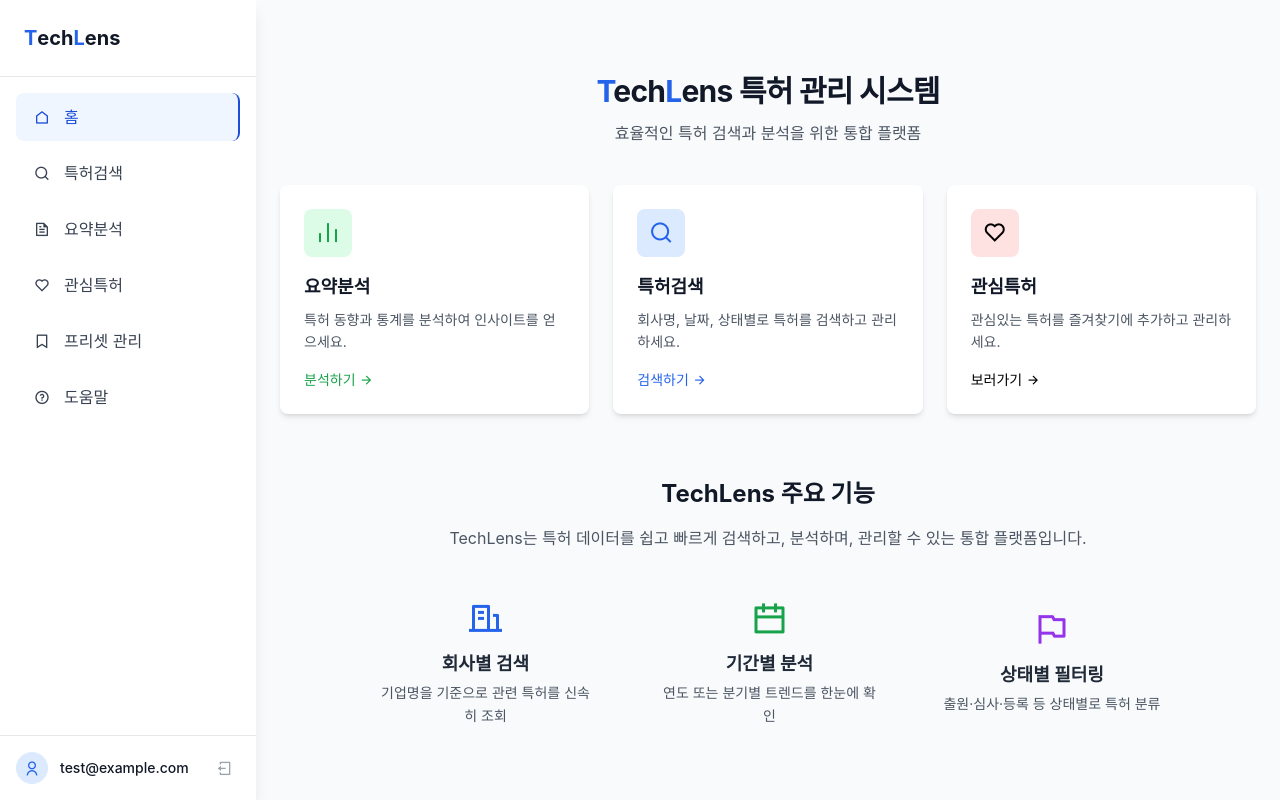
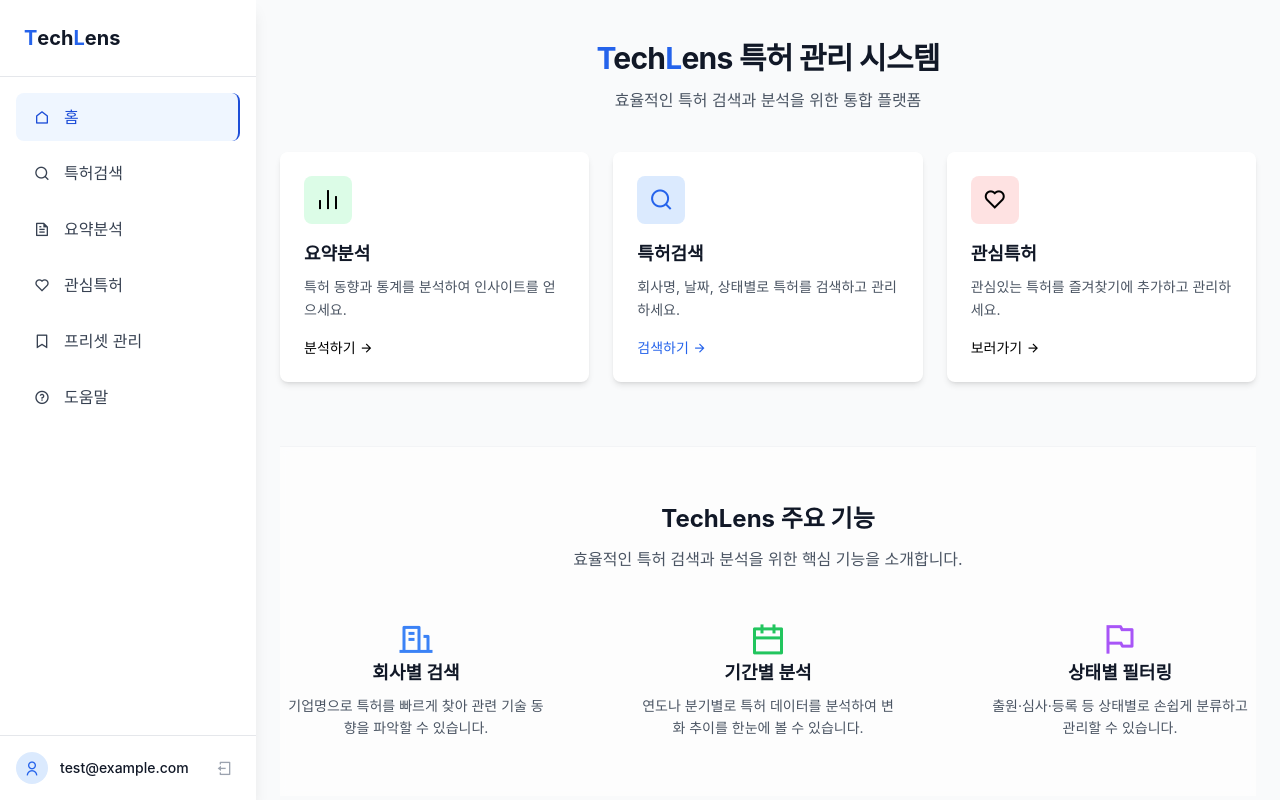
Before and after one commit to Douzone-Keycom-Internship-woohyun-2025/Frontend, a React (Vite) app: page /login in a window 1280 px wide. Both pictures are taken after a click on the button "로그인". Built offline with nearby package versions, Linux system fonts and the light colour scheme; a web font is replaced by a local one.

Commit message:
refactor: homepage ui 수정

```diff
--- a/src/pages/HomePage.tsx
+++ b/src/pages/HomePage.tsx
@@ -73,42 +73,41 @@ export default function HomePage() {
             ))}
           </div>
 
-          <section className="mt-16 text-center">
-            <h3 className="text-2xl font-bold text-gray-900 mb-4">
+          <section className="mt-16 bg-white/60 backdrop-blur-sm border-t border-gray-100 py-14">
+            <h3 className="text-2xl font-bold text-gray-900 mb-3 text-center">
               TechLens 주요 기능
             </h3>
-            <p className="text-gray-600 mb-12">
-              TechLens는 특허 데이터를 쉽고 빠르게 검색하고, 분석하며, 관리할 수
-              있는 통합 플랫폼입니다.
+            <p className="text-gray-600 text-center mb-12">
+              효율적인 특허 검색과 분석을 위한 핵심 기능을 소개합니다.
             </p>
 
-            <div className="flex flex-col sm:flex-row justify-center items-start sm:items-center gap-10 sm:gap-16">
+            <div className="flex flex-col sm:flex-row justify-center items-start sm:items-center gap-12 sm:gap-20 text-center">
               {[
                 {
                   icon: "ri-building-line",
-                  color: "text-blue-600",
+                  color: "text-blue-500",
                   title: "회사별 검색",
-                  desc: "기업명을 기준으로 관련 특허를 신속히 조회",
+                  desc: "기업명으로 특허를 빠르게 찾아 관련 기술 동향을 파악할 수 있습니다.",
                 },
                 {
                   icon: "ri-calendar-line",
-                  color: "text-green-600",
+                  color: "text-green-500",
                   title: "기간별 분석",
-                  desc: "연도 또는 분기별 트렌드를 한눈에 확인",
+                  desc: "연도나 분기별로 특허 데이터를 분석하여 변화 추이를 한눈에 볼 수 있습니다.",
                 },
                 {
                   icon: "ri-flag-line",
-                  color: "text-purple-600",
+                  color: "text-purple-500",
                   title: "상태별 필터링",
-                  desc: "출원·심사·등록 등 상태별로 특허 분류",
+                  desc: "출원·심사·등록 등 상태별로 손쉽게 분류하고 관리할 수 있습니다.",
                 },
-              ].map((item) => (
-                <div
-                  key={item.title}
-                  className="flex flex-col items-center max-w-[220px]"
-                >
-                  <i className={`${item.icon} ${item.color} text-4xl mb-3`} />
-                  <h4 className="text-lg font-semibold text-gray-800 mb-1">
+              ].map((item, idx) => (
+                <div key={idx} className="max-w-[260px] mx-auto">
+                  {/* 아이콘 부분 */}
+                  <i className={`${item.icon} ${item.color} text-4xl mb-4`} />
+
+                  {/* 텍스트 */}
+                  <h4 className="font-semibold text-gray-900 text-lg mb-2">
                     {item.title}
                   </h4>
                   <p className="text-sm text-gray-600 leading-relaxed">
```
